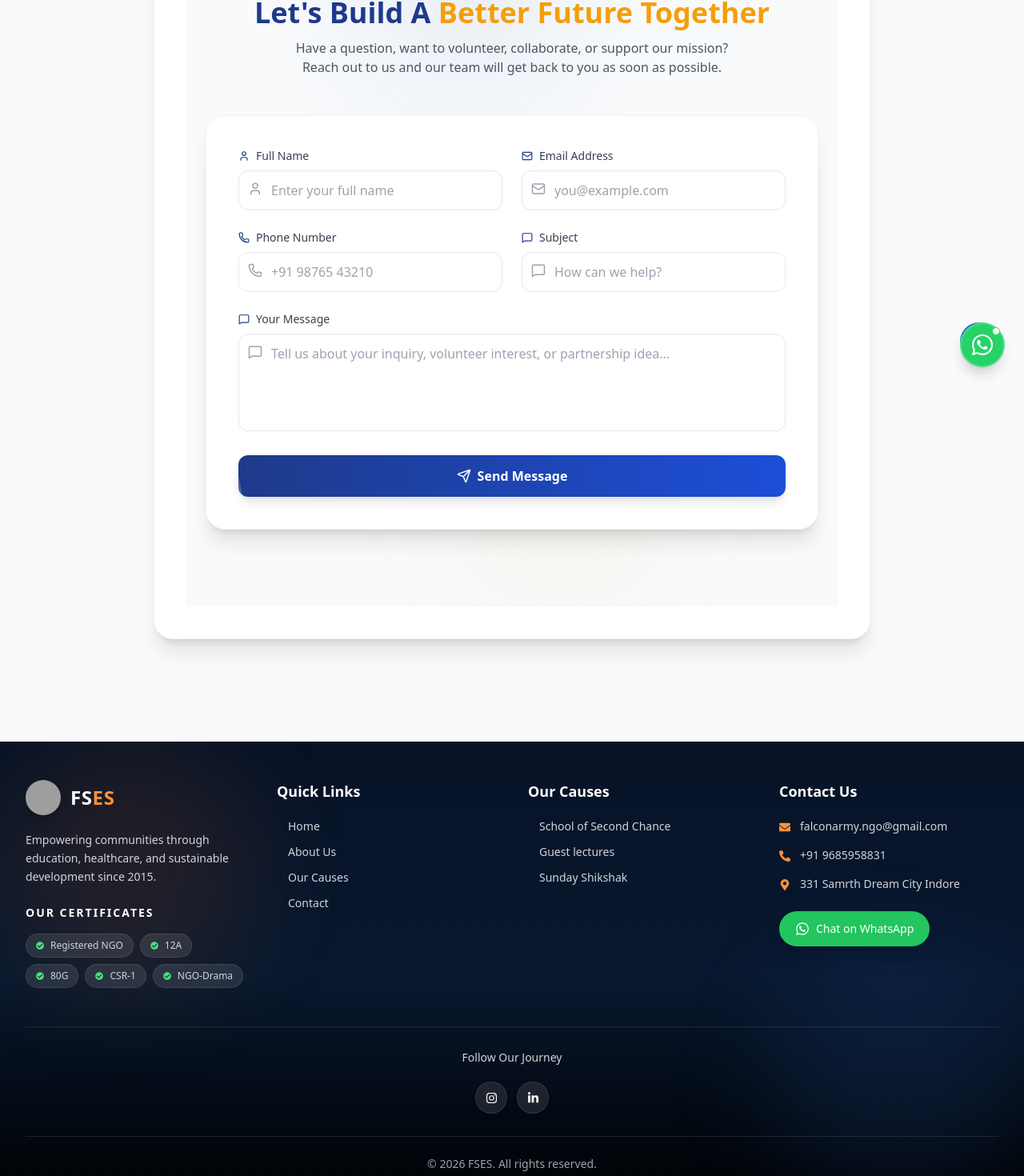
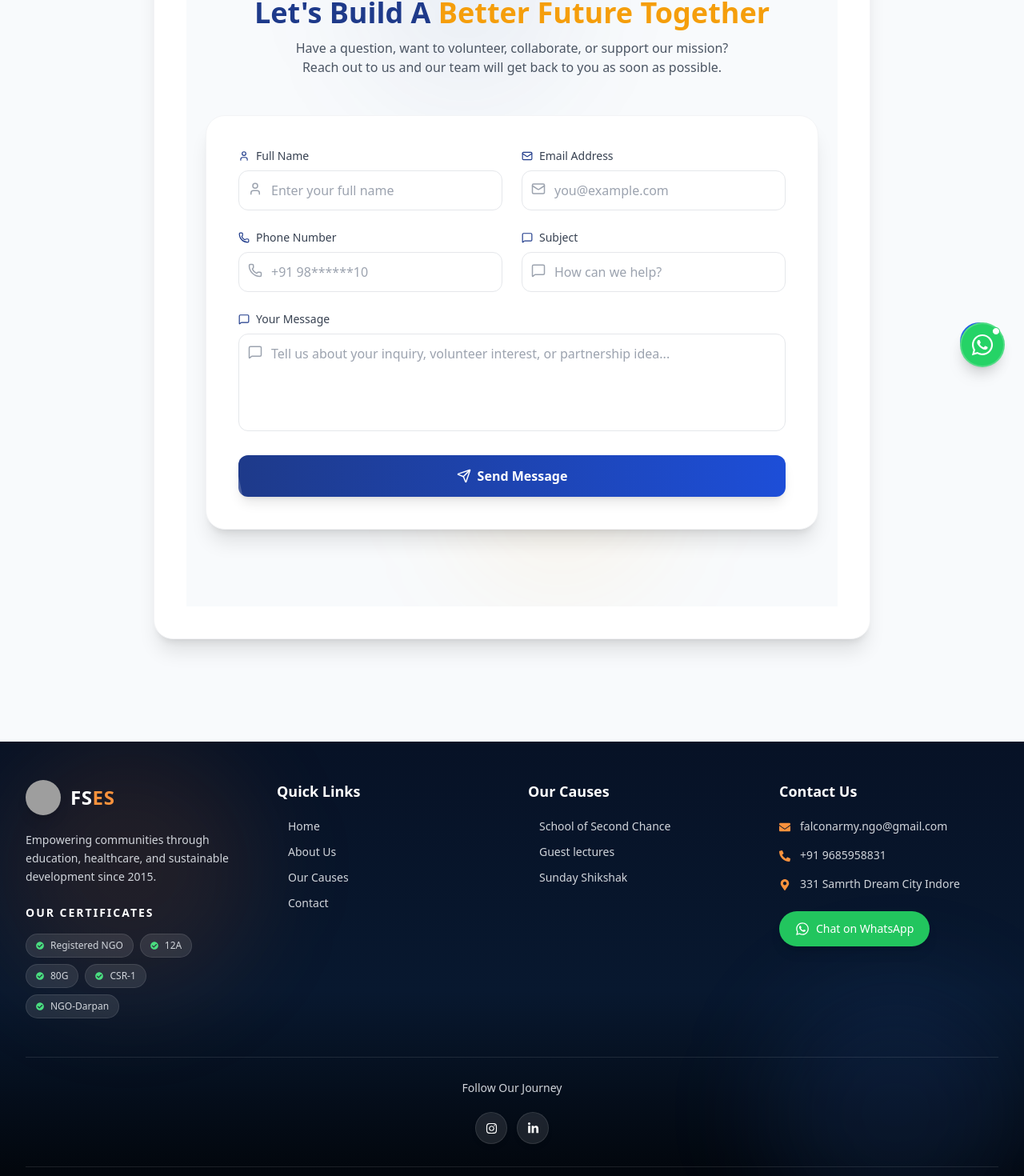
Before and after one commit to Krish-Sisodiya/NGO-web, a React (Vite) app: page /volunteer in a window 1280 px wide. Shown: the part 317-1787 px from the top of the page at 80% size. Built offline with nearby package versions, Linux system fonts and the light colour scheme; grey boxes are pictures that could not be loaded.

Commit message:
Your descriptive message here

```diff
--- a/src/components/ContactForm.tsx
+++ b/src/components/ContactForm.tsx
@@ -192,7 +192,7 @@ export default function ContactForm() {
                   <input
                     {...register("phone")}
                     type="tel"
-                    placeholder="+91 98765 43210"
+                    placeholder="+91 98******10"
                     className="w-full pl-10 pr-4 py-3 rounded-xl border border-gray-200 focus:border-ngo-secondary focus:ring-2 focus:ring-ngo-secondary/20 outline-none transition-all"
                   />
                   <Phone size={18} className="absolute left-3 top-3.5 text-gray-400" />
--- a/src/components/Footer.tsx
+++ b/src/components/Footer.tsx
@@ -213,7 +213,7 @@ export default function Footer() {
                     className="text-green-400"
                   />
 
-                  NGO-Drama
+                  NGO-Darpan
 
                 </a>
               </div>
```
